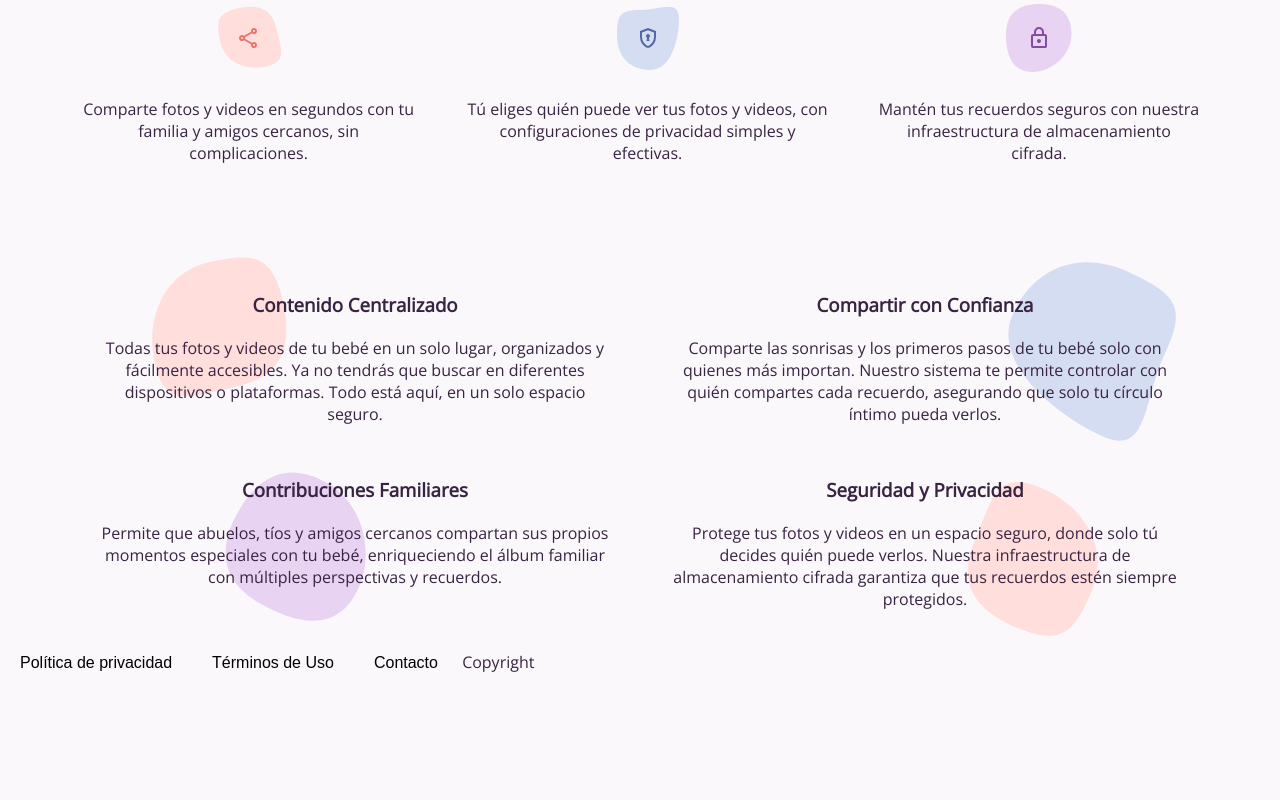
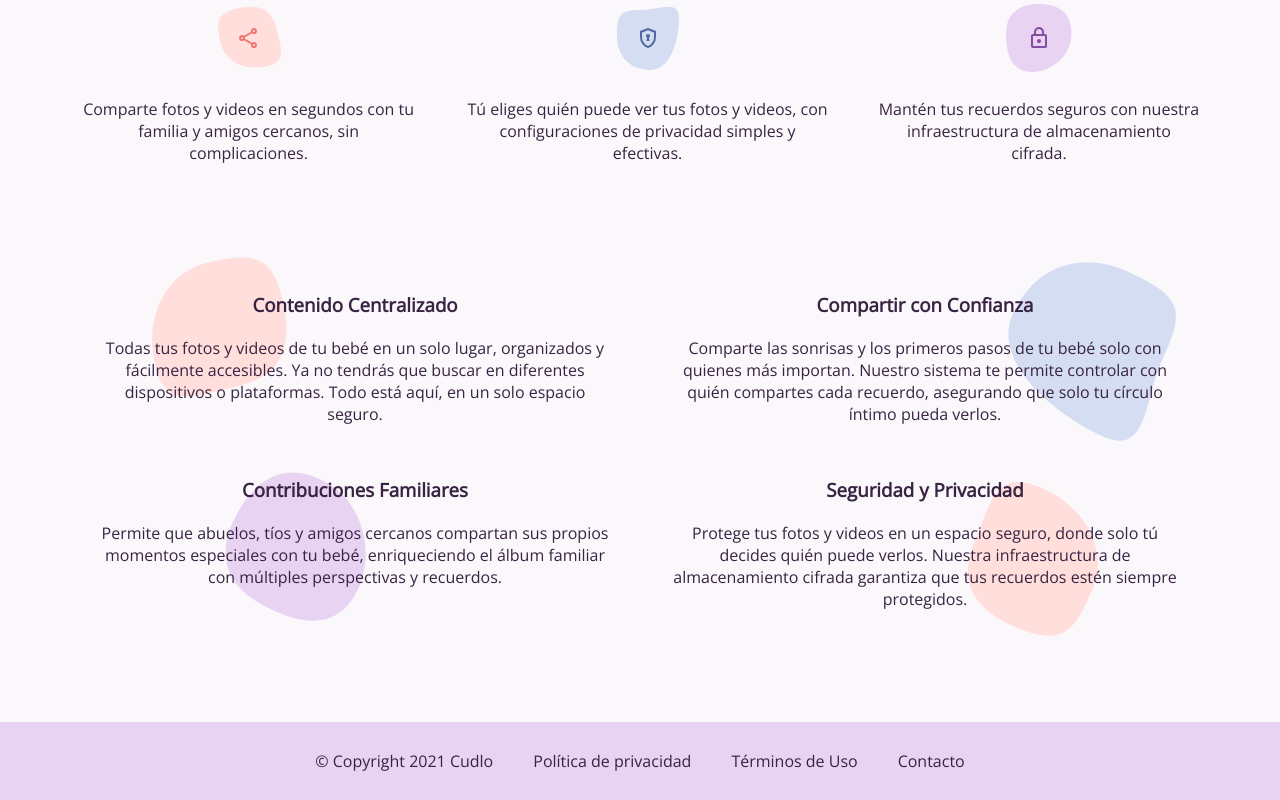
Before and after one commit to PepCarmona/SweetMemories, a Vue app: page / in a window 1280 px wide. Shown: the part 898-1698 px from the top of the page. Before the commit the page ends 1604 px from the top, so only its background shows below. Built offline with nearby package versions, Linux system fonts and the light colour scheme.

Commit message:
style footer

```diff
--- a/src/components/TheFooter.vue
+++ b/src/components/TheFooter.vue
@@ -4,14 +4,32 @@ import AppButton from './ui/AppButton.vue';
 
 <template>
   <footer class="the-footer">
+    <span class="copyright">© Copyright 2021 Cudlo</span>
     <AppButton variant="transparent" size="medium"
       >Política de privacidad</AppButton
     >
     <AppButton variant="transparent" size="medium">Términos de Uso</AppButton>
     <AppButton variant="transparent" size="medium">Contacto</AppButton>
-
-    Copyright
   </footer>
 </template>
 
-<style scoped lang="scss"></style>
+<style scoped lang="scss">
+.the-footer {
+  margin-top: var(--space-xxxl);
+  padding: var(--space-md);
+  text-align: center;
+  background-color: var(--color-primary-light);
+  display: flex;
+  flex-direction: column;
+
+  .copyright {
+    padding: var(--space-sm) var(--space-lg);
+    font-size: var(--font-size-md);
+  }
+
+  @include breakpoint(md) {
+    flex-direction: row;
+    justify-content: center;
+  }
+}
+</style>
--- a/src/components/home/NavBar.vue
+++ b/src/components/home/NavBar.vue
@@ -2,6 +2,7 @@
 import { useWindowSize } from '@vueuse/core';
 import AppButton from '../ui/AppButton.vue';
 import { computed } from 'vue';
+import LogoButton from '../ui/LogoButton.vue';
 
 const { width } = useWindowSize();
 
@@ -10,9 +11,7 @@ const isSmallWindow = computed<boolean>(() => width.value < 800);
 
 <template>
   <nav class="nav-bar">
-    <AppButton class="logo-button" variant="transparent" to="/">
-      Cudlo
-    </AppButton>
+    <LogoButton />
 
     <AppButton
       variant="primary-outlined"
@@ -28,28 +27,5 @@ const isSmallWindow = computed<boolean>(() => width.value < 800);
   display: flex;
   justify-content: space-between;
   padding: var(--space-md);
-
-  .logo-button {
-    font-family: var(--font-family-logo);
-    font-size: var(--font-size-xxl);
-    line-height: 1;
-
-    background: url('../../assets/logo-bg.svg');
-    background-clip: text;
-    color: transparent;
-    background-position: 4% 32%;
-    filter: brightness(90%);
-
-    transition: all ease 200ms;
-
-    @include breakpoint(md) {
-      font-size: var(--font-size-xxxl);
-    }
-
-    @include on-hover {
-      background-position: center 32%;
-      filter: brightness(95%);
-    }
-  }
 }
 </style>
--- a/src/components/ui/AppButton.vue
+++ b/src/components/ui/AppButton.vue
@@ -39,6 +39,8 @@ const buttonClass = computed<string>(
   display: inline-block;
   cursor: pointer;
   height: fit-content;
+  font-family: inherit;
+  color: inherit;
 
   // Variants
   &.primary {
--- /dev/null
+++ b/src/components/ui/LogoButton.vue
@@ -0,0 +1,34 @@
+<script setup lang="ts">
+import AppButton from '../ui/AppButton.vue';
+</script>
+
+<template>
+  <AppButton class="logo-button" variant="transparent" to="/">
+    Cudlo
+  </AppButton>
+</template>
+
+<style scoped lang="scss">
+.logo-button {
+  font-family: var(--font-family-logo);
+  font-size: var(--font-size-xxl);
+  line-height: 1;
+
+  background: url('../../assets/logo-bg.svg');
+  background-clip: text;
+  color: transparent;
+  background-position: 4% 32%;
+  filter: brightness(90%);
+
+  transition: all ease 200ms;
+
+  @include breakpoint(md) {
+    font-size: var(--font-size-xxxl);
+  }
+
+  @include on-hover {
+    background-position: center 32%;
+    filter: brightness(95%);
+  }
+}
+</style>
```
